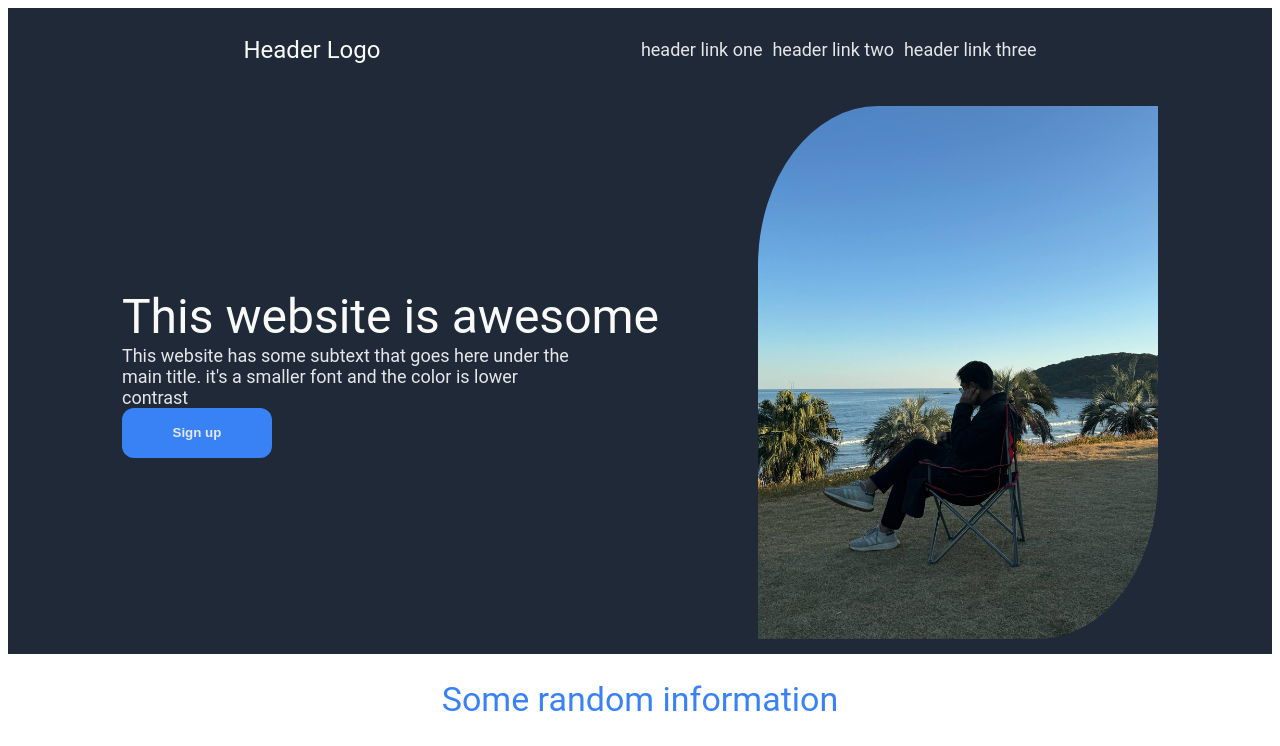
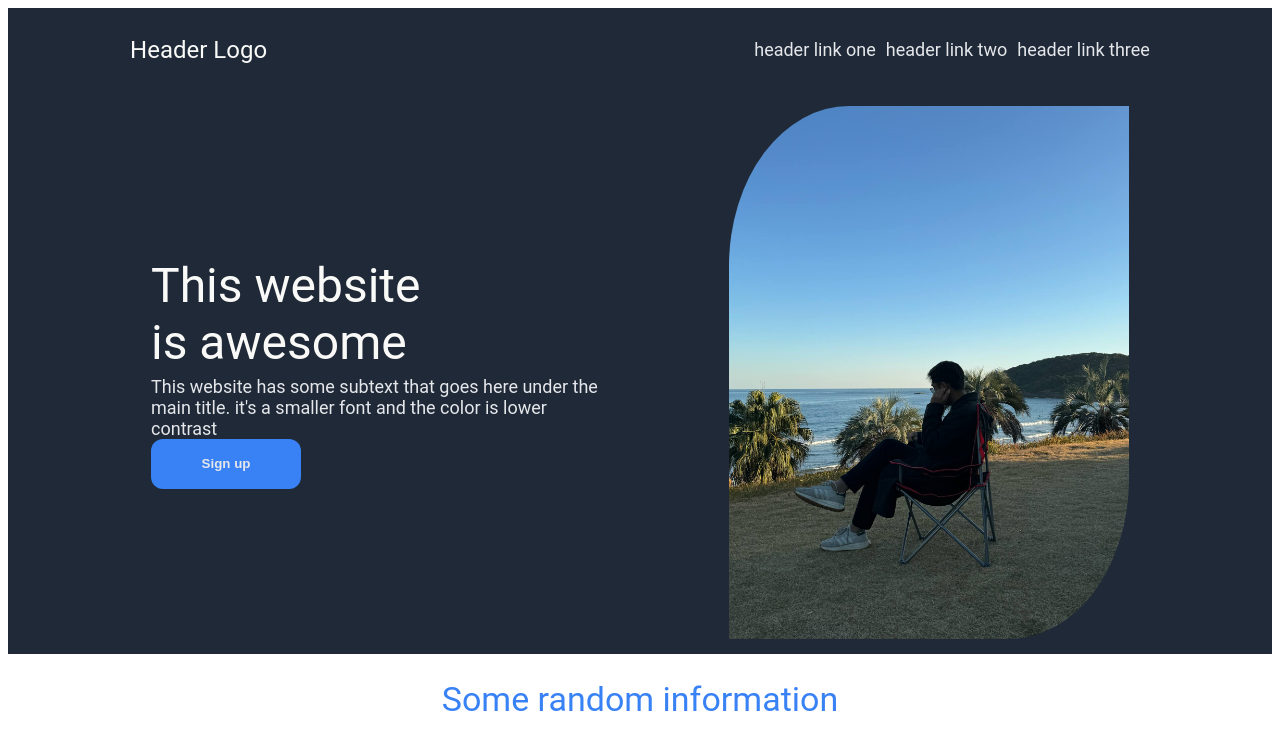
Before and after one commit to heyyomomah/Landing_page, a plain HTML site: page index.html in a window 1280 px wide. Shown: the top 746 px of the page. Drawn offline with Linux system fonts and the light colour scheme.

Commit message:
added gap in the header div to somehow create a space between the header and links of the header

```diff
--- a/style.css
+++ b/style.css
@@ -7,8 +7,7 @@ body{
     align-items: center;
     background-color: #1F2937;
     padding: 15px;
-
-
+    gap: 340px;
 }
 ul {
     list-style-type: none;
@@ -40,6 +39,8 @@ a {
     font-size: 48px;
     font-weight: 900px;
     color: #F9FAF8;
+    margin-bottom: 5px;
+    width: 300px;
 
 }
 .text1 {
```
